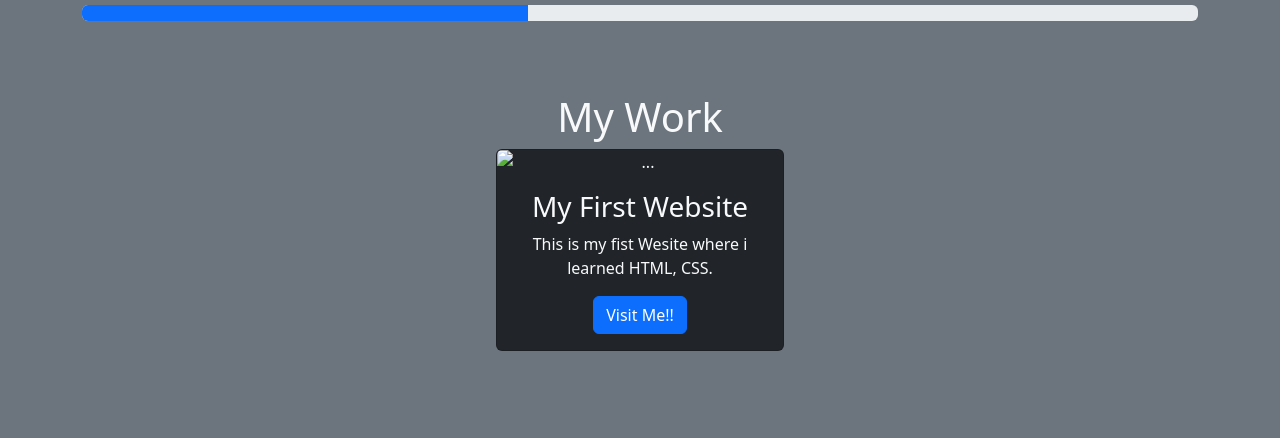
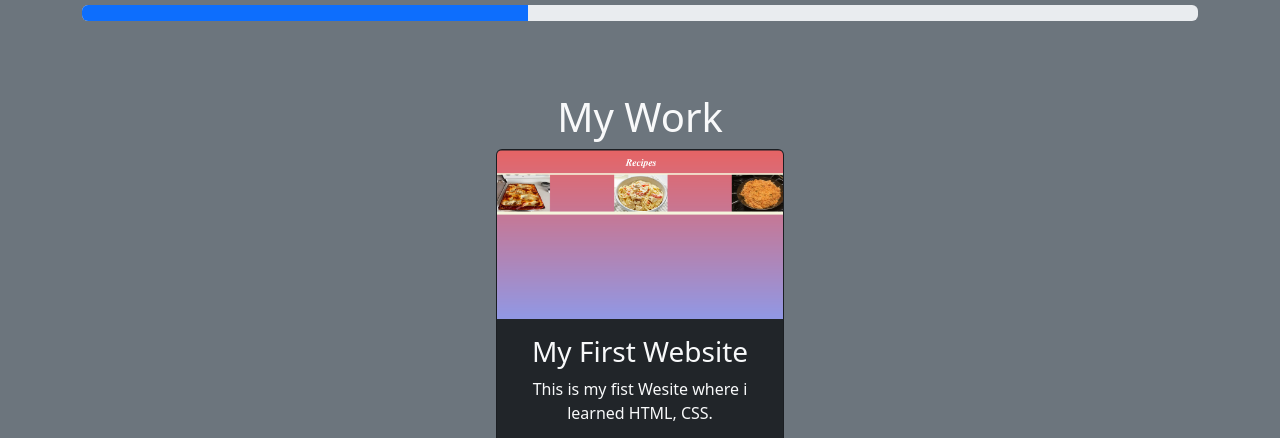
Before and after one commit to Atipbeep/atipbeep.github.io, a plain HTML site: page Index.html in a window 1280 px wide. Shown: the part 858-1296 px from the top of the page. Drawn offline with nearby package versions, Linux system fonts and the light colour scheme.

Commit message:
nothing new

```diff
--- a/Index.html
+++ b/Index.html
@@ -90,7 +90,7 @@
 <seciton id="projects" class="p-1 text-center bg-secondary">
     <h1>My Work</h1>
       <div class="card mx-auto bg-dark" style="width: 18rem;">
-        <img src="/imgs/Recipe.png" class="card-img-top" alt="...">
+        <img src="/Projects/imgs/Recipe.png" class="card-img-top" alt="...">
         <div class="card-body">
           <h3 class="card-title text-light">My First Website</h3>
           <p class="card-text text-light">This is my fist Wesite where i learned HTML, CSS.</p>
```
